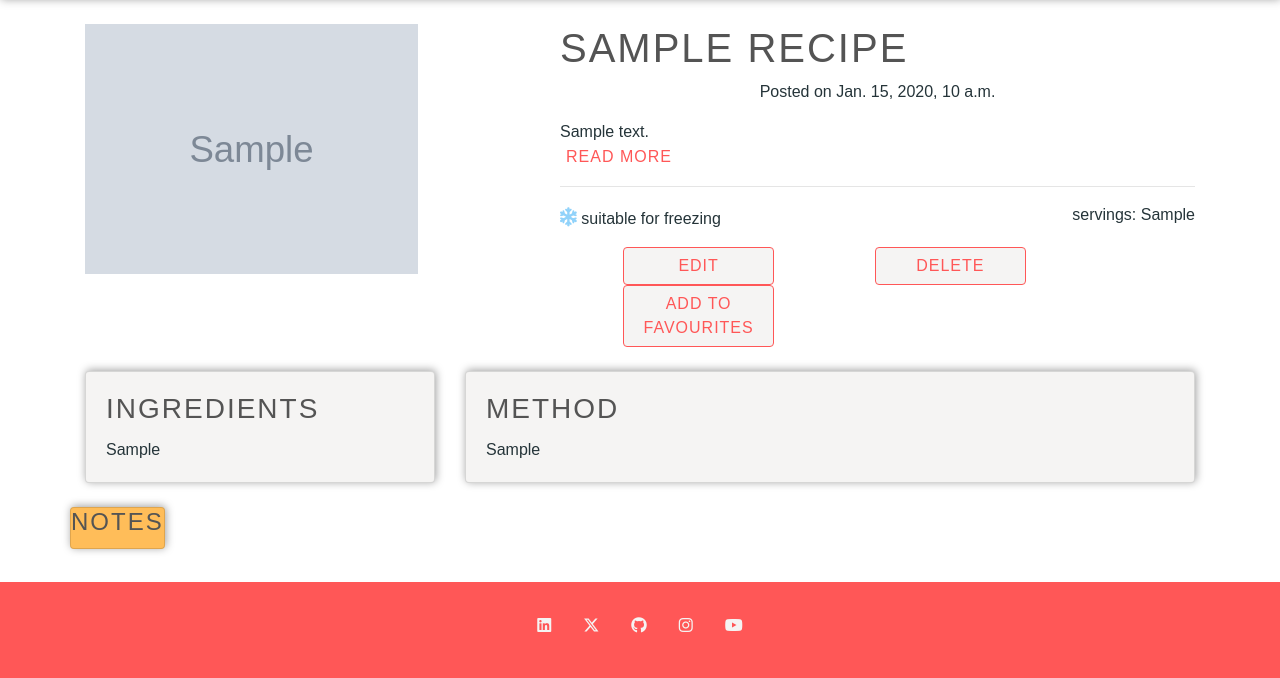
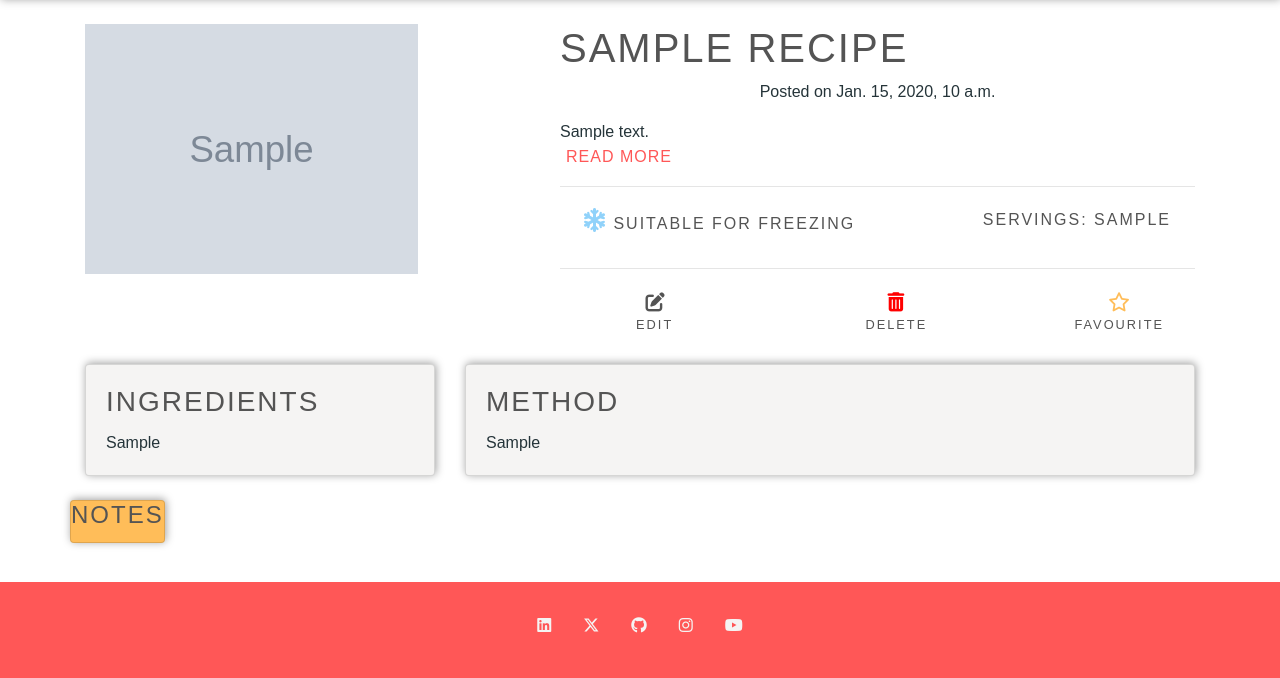
Before and after one commit to rachbry/recipme-django-cookbook, a Django app: page /recipes/recipes/1/ in a window 1280 px wide. Shown: the part 122-800 px from the top of the page. Run offline with Django 4.2, Linux system fonts and the light colour scheme; tables that the repository leaves empty hold one stand-in row (values such as "Sample post"); grey boxes marked "Sample" are stand-in pictures; parts of the project's set-up code (start-up, migrations or seed data) failed here and were passed over; some libraries are stand-ins or nearby versions.

Commit message:
Styling applied to buttons on full recipe page

```diff
--- a/recipes/templates/recipes/full_recipe.html
+++ b/recipes/templates/recipes/full_recipe.html
@@ -19,29 +19,45 @@
             </div>
             <button onclick="toggleDescription()" class="read-more-button">Read More</button>
             <hr>
-            <div class="flex-container">
+            <div class="d-flex align-items-center justify-content-between px-4">
                 {% if recipe.freezable %}
-                <p><i class="fa-solid fa-snowflake freeze"></i> suitable for freezing</p>
+                <p class="special-text"><i class="fa-solid fa-snowflake freeze"></i> suitable for freezing</p>
                 {% else %}
-                <p><i class="fa-solid fa-ban fa-xlg freeze"></i>not suitable for freezing</p>
+                <p class="special-text"><i class="fa-solid fa-ban fa-xlg freeze"></i> not suitable for freezing</p>
                 {% endif %}
-                <p>servings: {{recipe.servings}}</p>
+                <p class="special-text">servings: {{recipe.servings}}</p>
             </div>
-            <div class="container recipe-button">
-                <a href="{% url 'edit_recipe' recipe.id %}" class="btn button-action w-25 mx-5">Edit</a>
-                <a href="{% url 'delete_recipe' recipe.id %}" class="btn button-action w-25 mx-5">Delete</a>
+            <hr>
+
+<!-- BUTTONS - EDIT, DELETE AND FAVOURITES -->
+            <div class="container recipe-button d-flex justify-content-between">
+                <a href="{% url 'edit_recipe' recipe.id %}" class="btn recipe-page-buttons w-25 mx-1">
+                    <i class="fas fa-edit icon-edit icon-buttons"></i>
+                    <p class="icon-text special-text">Edit</p>
+                </a>
+                <a href="{% url 'delete_recipe' recipe.id %}" class="btn recipe-page-buttons w-25 mx-1">
+                    <i class="fas fa-trash-alt icon-delete icon-buttons"></i>
+                    <p class="icon-text special-text">Delete</p>
+                </a>
 
                 <!-- favourites button -->
                 {% if request.user.is_authenticated %}
-
-                    {% if fav %}
-                        <a href="{% url 'favourite_add' recipe.id %}" class="btn button-action w-25 mx-5">Remove from favourites</a>
-                    {% else %}
-                        <a href="{% url 'favourite_add' recipe.id %}" class="btn button-action w-25 mx-5">Add to favourites</a>
-                    {% endif %}
-
+                {% if fav %}
+                <a href="{% url 'favourite_add' recipe.id %}" class="btn recipe-page-buttons w-33 mx-1">
+                    <i class="fas fa-star icon-favourite icon-buttons"></i>
+                    <p class="icon-text special-text">favourite</p>
+                </a>
                 {% else %}
-                    <a href="{% url 'account_signup' recipe.id %}" class="btn button-action w-25 mx-5">Add to favourites</a>
+                <a href="{% url 'favourite_add' recipe.id %}" class="btn recipe-page-buttons w-33 mx-1">
+                    <i class="far fa-star icon-favourite icon-buttons"></i>
+                    <p class="icon-text special-text">favourite</p>
+                </a>
+                {% endif %}
+                {% else %}
+                <a href="{% url 'account_signup' %}" class="btn recipe-page-buttons w-33 mx-1">
+                    <i class="fa-regular fa-star icon-favourite icon-buttons"></i>
+                    <p class="icon-text special-text">favourite</p>
+                </a>
                 {% endif %}
 
             </div>
--- a/recipes/templates/recipes/my_recipes.html
+++ b/recipes/templates/recipes/my_recipes.html
@@ -1,5 +1,4 @@
 {% extends 'base.html' %}
-{% load messages %}
 
 {% block title %}Recipes{% endblock %}
 
--- a/static/css/base.css
+++ b/static/css/base.css
@@ -50,6 +50,7 @@ main {
 .uppercase {
     text-transform: uppercase;
 }
+
 /* buttons */
 
 .button-action {
@@ -66,16 +67,7 @@ main {
     color: var(--off-white);
 }
 
-/* home page */
-/* .jumbotron {
-    background-image: url("https://res.cloudinary.com/de9lbkrcb/image/upload/v1701525668/ella-olsson-KPDbRyFOTnE-unsplash_ocpm5z.jpg");
-    background-size: cover;
-    height: 500px;
-    display: flex;
-    justify-content: center;
-    align-items: center;
-} */
-
+/* Homepage */
 .jumbotron-container {
     background-image: url("https://res.cloudinary.com/de9lbkrcb/image/upload/v1701525668/ella-olsson-KPDbRyFOTnE-unsplash_ocpm5z.jpg");
     background-color: rgba(0, 0, 0, 0.3);
@@ -216,8 +208,6 @@ a.navbar-brand {
     text-decoration: none;
 }
 
-
-
 .flex-container {
     display: flex;
     justify-content: space-between; /* Adjust as needed */
@@ -262,7 +252,39 @@ box-shadow: var(--small-box-shadow);
 
 .freeze {
     color: #90D2FA;
-    font-size: 1.2rem;
+    font-size: 1.5rem;
     width: auto;
     padding-top: 5px;
 }
+
+.icon-buttons {
+    transform: scale(1.2); /* Adjust the larger scale as needed */
+    transition: transform 0.3s ease;
+}
+
+.icon-favourite {
+    color: var(--yellow);
+}
+
+.icon-delete {
+    color: red;
+}
+
+.icon-edit {
+    color: var(--grey);
+}
+
+.recipe-page-buttons {
+    border: none;
+    background: none;
+    box-shadow: none;
+}
+
+.icon-text {
+    margin: 0;
+    font-size: 0.8rem;
+}
+
+.recipe-page-buttons:hover .icon-buttons {
+    transform: scale(1.6);
+}
```
